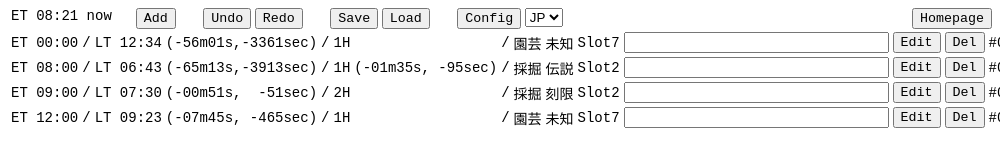
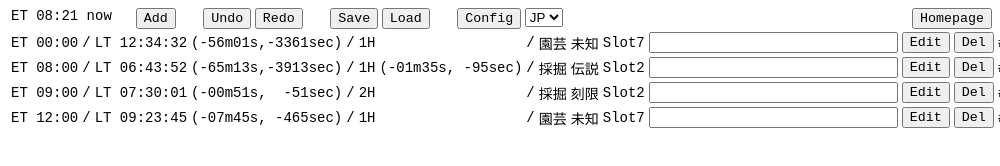
Before and after one commit to quercus2011/eorclock, an Electron app: page index.html in a window 1000 px wide. Shown: the top 166 px of the page. Drawn offline with Linux system fonts and the light colour scheme.

Commit message:
Update the sample HTML

```diff
--- a/index.html
+++ b/index.html
@@ -43,7 +43,7 @@
         <tr>
           <td class="subject">ET 00:00</td>
           <td class="separator">/</td>
-          <td class="localtime">LT 12:34</td>
+          <td class="localtime">LT 12:34:32</td>
           <td class="countdown">(-56m01s,-3361sec)</td>
           <td class="separator">/</td>
           <td class="period">1H</td>
@@ -52,7 +52,7 @@
           <td class="job">園芸</td>
           <td class="type">未知</td>
           <td class="slot">Slot7</td>
-          <td class="note"><input type="text" size="30"></input></td>
+          <td class="note"><input type="text" size="28"></input></td>
           <td class="edit"><button class="buttonForEdit">Edit</button></td>
           <td class="del"><button class="buttonForDel">Del</button></td>
           <td class="label">#00</td>
@@ -60,7 +60,7 @@
         <tr>
           <td class="subject">ET 08:00</td>
           <td class="separator">/</td>
-          <td class="localtime">LT 06:43</td>
+          <td class="localtime">LT 06:43:52</td>
           <td class="countdown">(-65m13s,-3913sec)</td>
           <td class="separator">/</td>
           <td class="period">1H</td>
@@ -69,7 +69,7 @@
           <td class="job">採掘</td>
           <td class="type">伝説</td>
           <td class="slot">Slot2</td>
-          <td class="note"><input type="text" size="30"></input></td>
+          <td class="note"><input type="text" size="28"></input></td>
           <td class="edit"><button class="buttonForEdit">Edit</button></td>
           <td class="del"><button class="buttonForDel">Del</button></td>
           <td class="label">#03</td>
@@ -77,7 +77,7 @@
         <tr>
           <td class="subject">ET 09:00</td>
           <td class="separator">/</td>
-          <td class="localtime">LT 07:30</td>
+          <td class="localtime">LT 07:30:01</td>
           <td class="countdown">(-00m51s,  -51sec)</td>
           <td class="separator">/</td>
           <td class="period">2H</td>
@@ -86,7 +86,7 @@
           <td class="job">採掘</td>
           <td class="type">刻限</td>
           <td class="slot">Slot2</td>
-          <td class="note"><input type="text" size="30"></input></td>
+          <td class="note"><input type="text" size="28"></input></td>
           <td class="edit"><button class="buttonForEdit">Edit</button></td>
           <td class="del"><button class="buttonForDel">Del</button></td>
           <td class="label">#01</td>
@@ -94,7 +94,7 @@
         <tr>
           <td class="subject">ET 12:00</td>
           <td class="separator">/</td>
-          <td class="localtime">LT 09:23</td>
+          <td class="localtime">LT 09:23:45</td>
           <td class="countdown">(-07m45s, -465sec)</td>
           <td class="separator">/</td>
           <td class="period">1H</td>
@@ -103,7 +103,7 @@
           <td class="job">園芸</td>
           <td class="type">未知</td>
           <td class="slot">Slot7</td>
-          <td class="note"><input type="text" size="30"></input></td>
+          <td class="note"><input type="text" size="28"></input></td>
           <td class="edit"><button class="buttonForEdit">Edit</button></td>
           <td class="del"><button class="buttonForDel">Del</button></td>
           <td class="label">#00</td>
```
